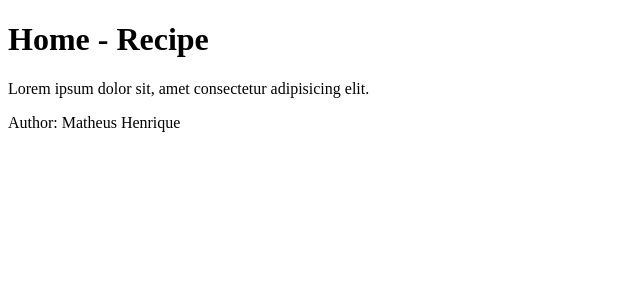
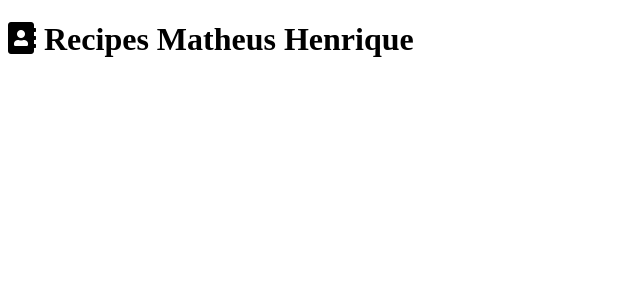
Before and after one commit to matheushnt/django-quest, a Django app: page / in a window 1280 px wide. Shown: the top 300 px of the page, without its empty margins (0-640 px from the left). Run offline with Django 5.2, Linux system fonts and the light colour scheme.

Commit message:
Adicionando font-awesome no template

```diff
--- a/recipes/templates/recipes/home.html
+++ b/recipes/templates/recipes/home.html
@@ -3,11 +3,14 @@
 <head>
     <meta charset="UTF-8">
     <meta name="viewport" content="width=device-width, initial-scale=1.0">
+
+    <link rel="stylesheet" href="https://cdnjs.cloudflare.com/ajax/libs/font-awesome/5.15.4/css/fontawesome.min.css" integrity="sha512-P9vJUXK+LyvAzj8otTOKzdfF1F3UYVl13+F8Fof8/2QNb8Twd6Vb+VD52I7+87tex9UXxnzPgWA3rH96RExA7A==" crossorigin="anonymous" referrerpolicy="no-referrer" />
+    <link rel="stylesheet" href="https://cdnjs.cloudflare.com/ajax/libs/font-awesome/5.15.4/css/brands.min.css" integrity="sha512-sVSECYdnRMezwuq5uAjKQJEcu2wybeAPjU4VJQ9pCRcCY4pIpIw4YMHIOQ0CypfwHRvdSPbH++dA3O4Hihm/LQ==" crossorigin="anonymous" referrerpolicy="no-referrer" />
+    <link rel="stylesheet" href="https://cdnjs.cloudflare.com/ajax/libs/font-awesome/5.15.4/css/solid.min.css" integrity="sha512-tk4nGrLxft4l30r9ETuejLU0a3d7LwMzj0eXjzc16JQj+5U1IeVoCuGLObRDc3+eQMUcEQY1RIDPGvuA7SNQ2w==" crossorigin="anonymous" referrerpolicy="no-referrer" />
+
     <title>Recipes</title>
 </head>
 <body>
-    <h1>Home - Recipe</h1>
-    <p>Lorem ipsum dolor sit, amet consectetur adipisicing elit.</p>
-    <p>Author: {{ name }}</p>
+    <h1><i class="fas fa-address-book"></i> Recipes {{ name }}</h1>
 </body>
 </html>
```
